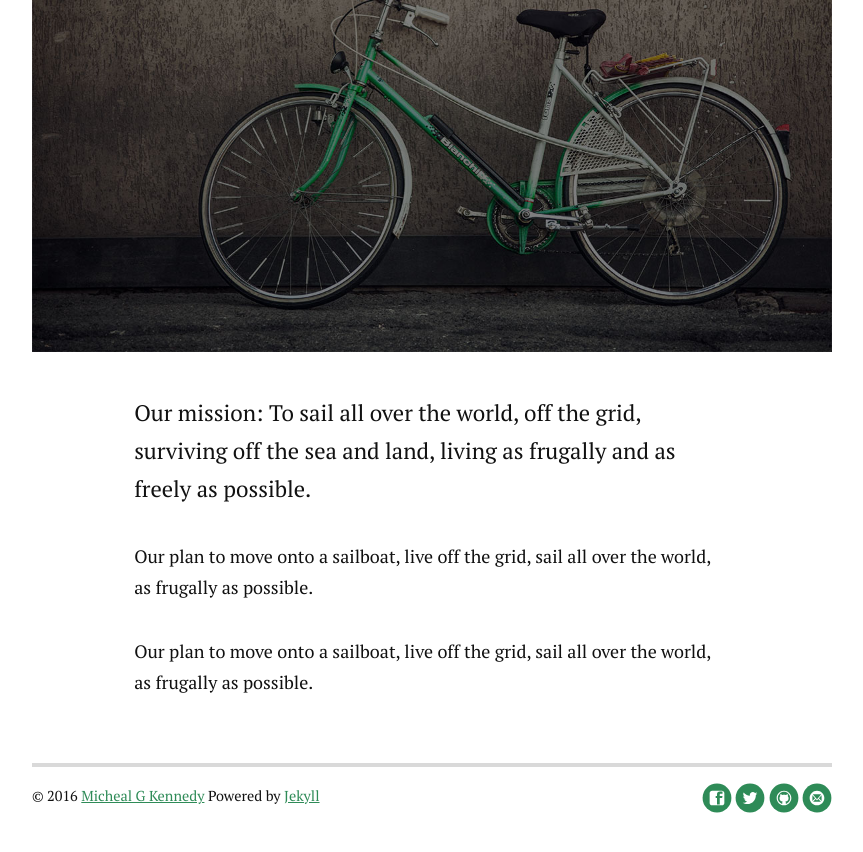
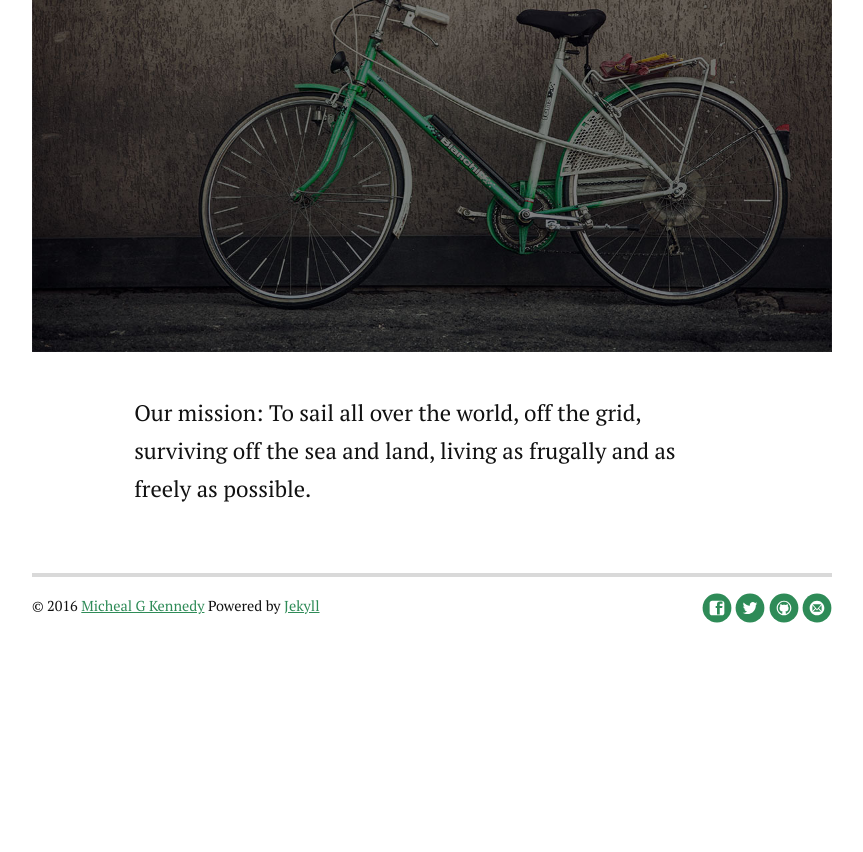
Before and after one commit to MichealKennedy/channel-old, a Jekyll site: the page built from about.md, in a window 1280 px wide and 900 px high, scrolled down 574 px. Shown: the top 852 px of the window, without its empty margins (208-1071 px from the left). Built offline with Jekyll 4.4.1, drawn with Linux system fonts in a browser that asks for light colours; nearby versions of some CDN libraries; after the commit the page ends 1284 px from its top, so only the background shows below that.

Commit message:
Working on pages

```diff
--- a/about.md
+++ b/about.md
@@ -15,8 +15,4 @@ title: About Mafia Kitty Sailing
 			<li></li>
 			<li></li>
 	</ul> -->
-	<p>Our plan to move onto a sailboat, live off the grid, sail all over the world, as frugally as possible.</p>
-
-	<p>Our plan to move onto a sailboat, live off the grid, sail all over the world, as frugally as possible.</p>
-
 </div>
```
